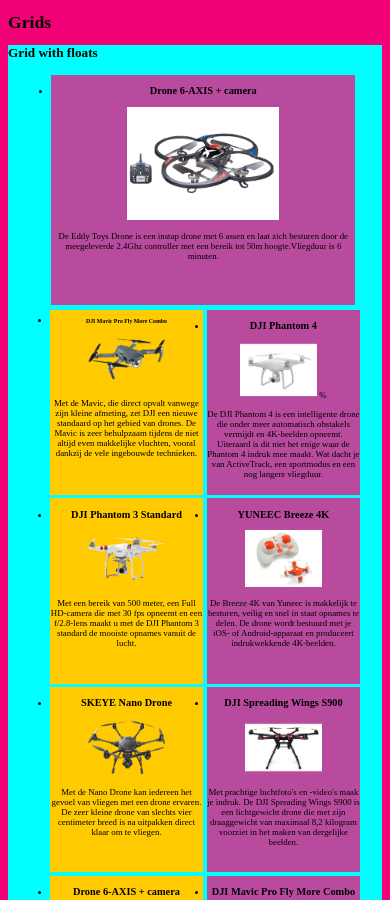
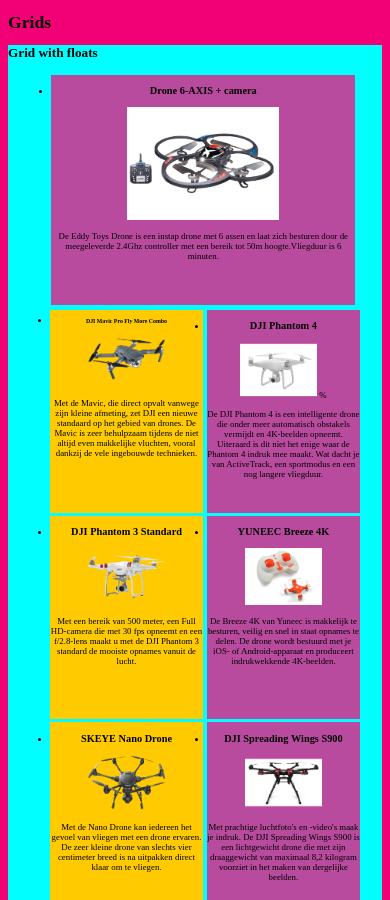
Before and after one commit to gshuraiki/HTML-CSS, a plain HTML site: page week02/homework/index.html in a window 390 px wide. Shown: the top 900 px of the page. Drawn offline with Linux system fonts and the light colour scheme.

Commit message:
Update style.css

```diff
--- a/week02/homework/style.css
+++ b/week02/homework/style.css
@@ -127,7 +127,7 @@
   float: left;
   margin:0.5%;
   width: 46%;
-  height: 21em;
+  height: 23em;
   text-align: center;
   }
 }
```
